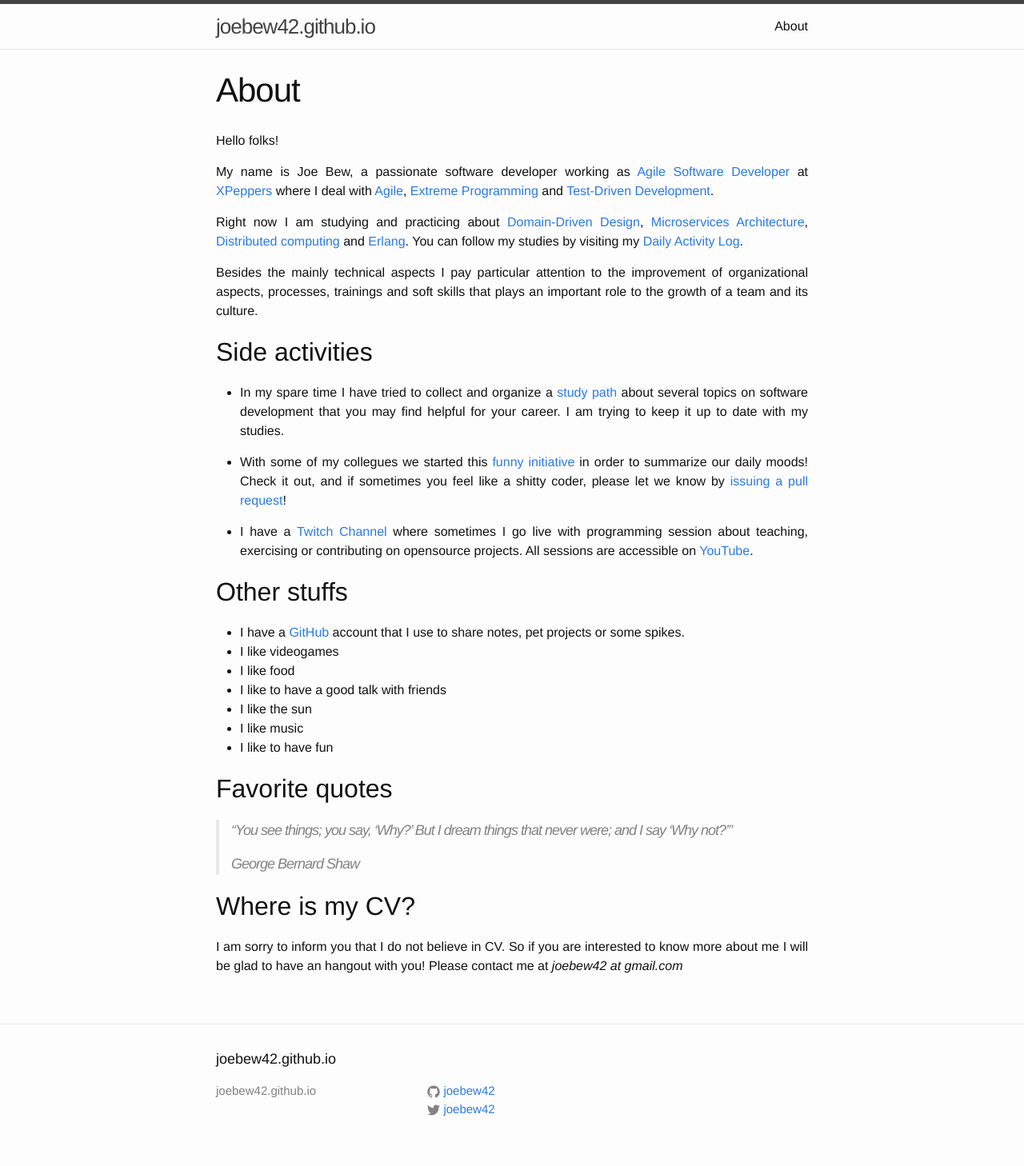
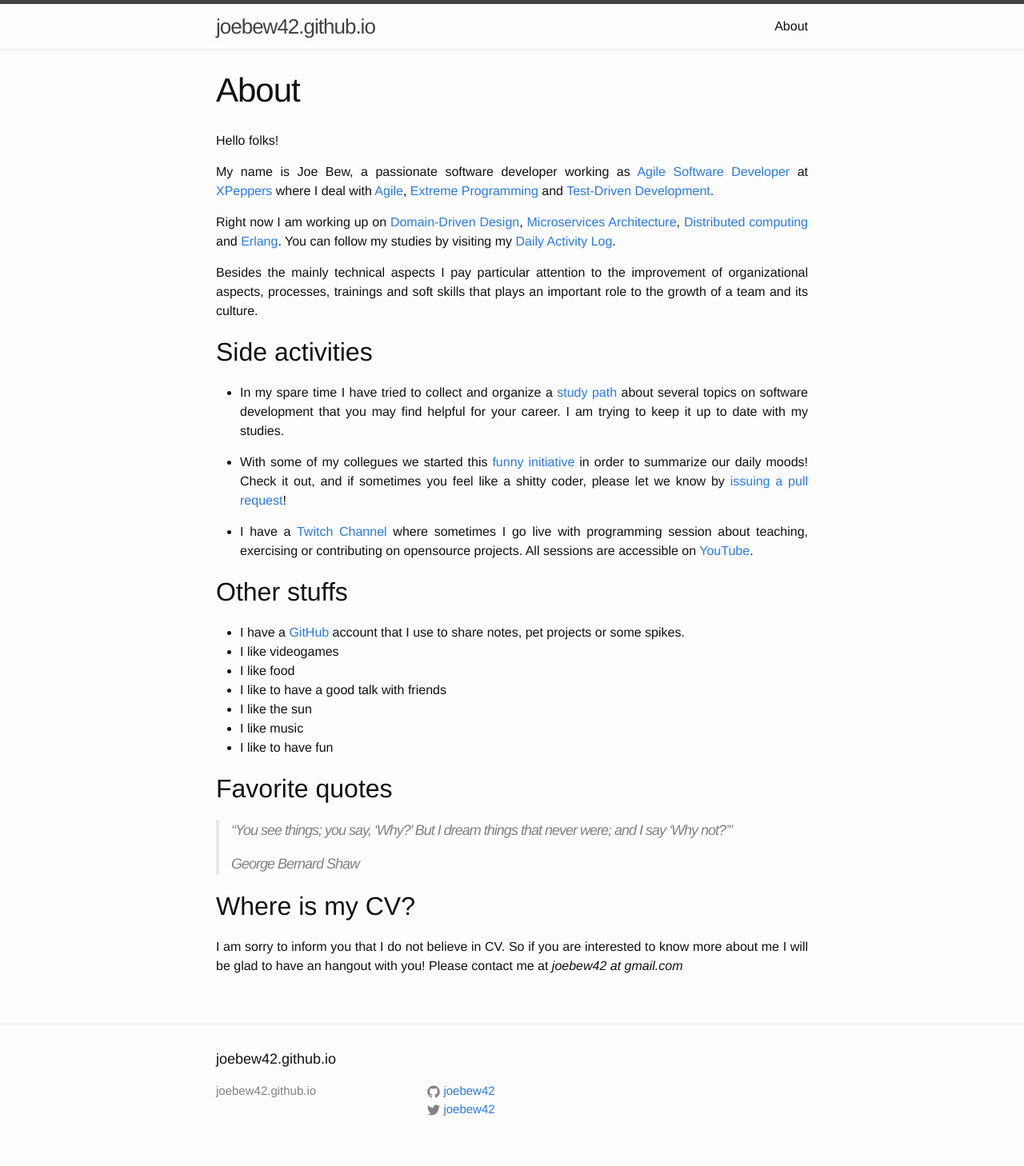
Before and after one commit to joebew42/joebew42.github.io, a Jekyll site: the page built from about.md, in a window 1280 px wide. Shown: the whole page at 80% size. Built offline with Jekyll 4.4.1, drawn with Linux system fonts in a browser that asks for light colours.

Commit message:
replace two words

```diff
--- a/about.md
+++ b/about.md
@@ -8,7 +8,7 @@ Hello folks!
 
 My name is Joe Bew, a passionate software developer working as [Agile Software Developer](https://en.wikipedia.org/wiki/Agile_software_development) at [XPeppers](http://www.xpeppers.com/) where I deal with [Agile](http://agilemanifesto.org/), [Extreme Programming](https://en.wikipedia.org/wiki/Extreme_programming) and [Test-Driven Development](https://en.wikipedia.org/wiki/Test-driven_development).
 
-Right now I am studying and practicing about [Domain-Driven Design](https://en.wikipedia.org/wiki/Domain-driven_design), [Microservices Architecture](https://martinfowler.com/articles/microservices.html), [Distributed computing](https://en.wikipedia.org/wiki/Distributed_computing) and [Erlang](https://www.erlang.org/). You can follow my studies by visiting my [Daily Activity Log](http://joebew42.github.io/events.xml).
+Right now I am working up on [Domain-Driven Design](https://en.wikipedia.org/wiki/Domain-driven_design), [Microservices Architecture](https://martinfowler.com/articles/microservices.html), [Distributed computing](https://en.wikipedia.org/wiki/Distributed_computing) and [Erlang](https://www.erlang.org/). You can follow my studies by visiting my [Daily Activity Log](http://joebew42.github.io/events.xml).
 
 Besides the mainly technical aspects I pay particular attention to the improvement of organizational aspects, processes, trainings and soft skills that plays an important role to the growth of a team and its culture.
 
```
